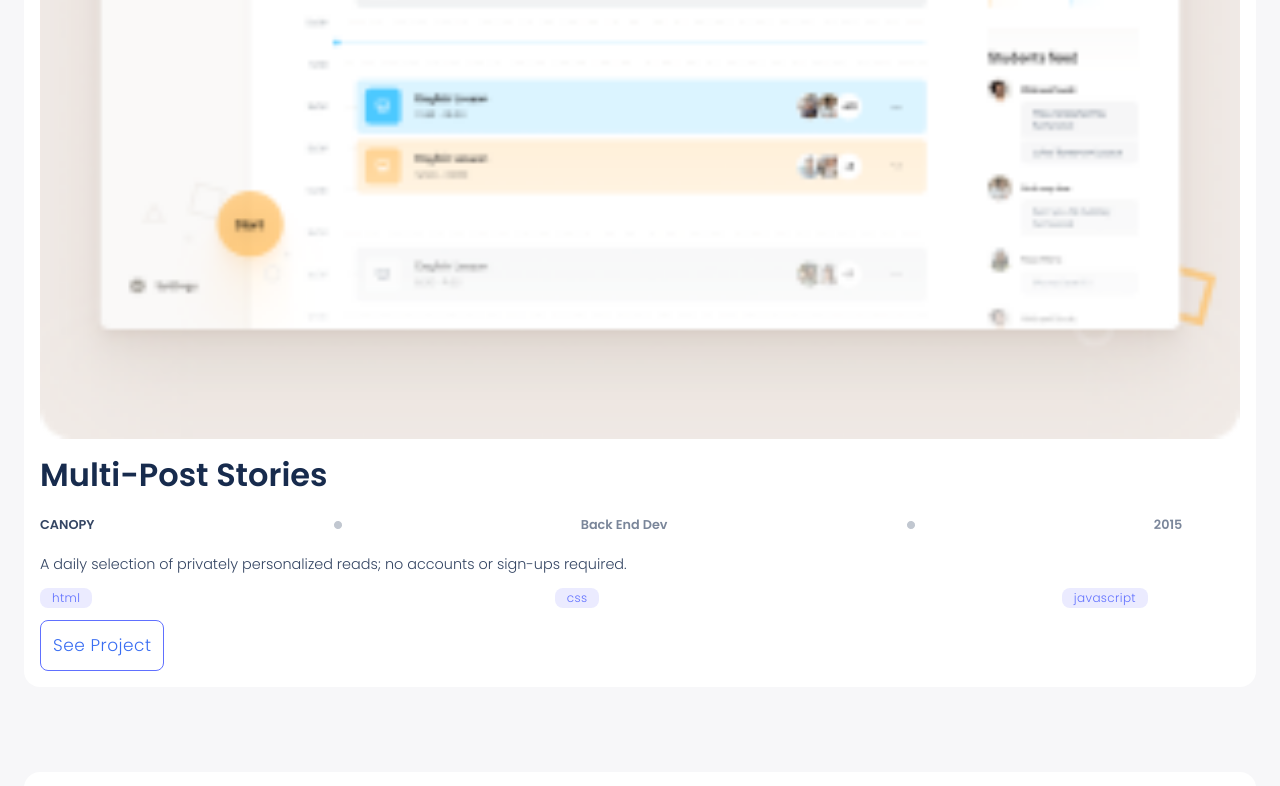
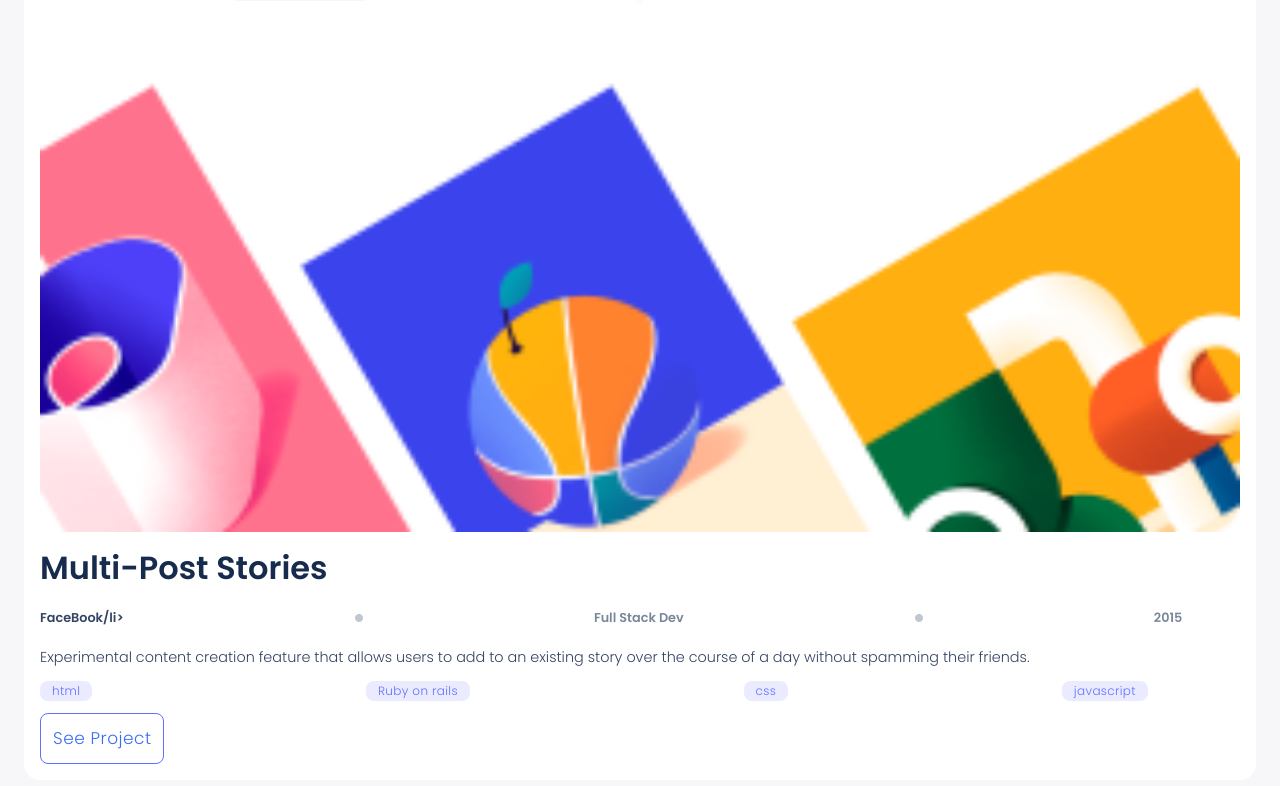
Before and after one commit to zdnahom/personal_portfolio, a plain HTML site: page index.html in a window 1280 px wide. Shown: the part 2678-3464 px from the top of the page. Drawn offline with Linux system fonts and the light colour scheme.

Commit message:
Update index.html to add desktop version to the project

```diff
--- a/index.html
+++ b/index.html
@@ -68,7 +68,7 @@
         <div class="works-card">
           <img
             class="works-card--img"
-            src="images/works_images/Snapshoot_Portfolio.png"
+            src="images/works_images/Snapshoot_Portfolio5.png"
             alt="project pic"
           />
           <h2 class="works-card--title">Tonic</h2>
@@ -100,27 +100,29 @@
         <div class="works-card">
           <img
             class="works-card--img"
-            src="images/works_images/Snapshoot_Portfolio2.png"
+            src="images/works_images/Snapshoot_Portfolio4.png"
             alt="project pic"
           />
           <h2 class="works-card--title">Multi-Post Stories</h2>
           <ul class="works-card--info">
-            <li class="canopy">CANOPY</li>
+            <li class="canopy">FaceBook/li>
             <li>
               <img src="images/works_images/Counter.png" alt="dot icon" />
             </li>
-            <li>Back End Dev</li>
+            <li>Full Stack Dev</li>
             <li>
               <img src="images/works_images/Counter.png" alt="dot icon" />
             </li>
             <li>2015</li>
           </ul>
           <p class="works-card--detail">
-            A daily selection of privately personalized reads; no accounts or
-            sign-ups required.
+            Experimental content creation feature that allows users to add to an
+            existing story over the course of a day without spamming their
+            friends.
           </p>
           <ul class="works-card--languages">
             <li>html</li>
+            <li>Ruby on rails</li>
             <li>css</li>
             <li>javascript</li>
           </ul>
@@ -130,27 +132,28 @@
         <div class="works-card">
           <img
             class="works-card--img"
-            src="images/works_images/Snapshoot_Portfolio3.png"
+            src="images/works_images/Snapshoot_Portfolio.png"
             alt="project pic"
           />
-          <h2 class="works-card--title">Tonic</h2>
+          <h2 class="works-card--title">Facebook 360</h2>
           <ul class="works-card--info">
-            <li class="canopy">CANOPY</li>
+            <li class="canopy">FaceBook</li>
             <li>
               <img src="images/works_images/Counter.png" alt="dot icon" />
             </li>
-            <li>Back End Dev</li>
+            <li>Full Stack Dev</li>
             <li>
               <img src="images/works_images/Counter.png" alt="dot icon" />
             </li>
             <li>2015</li>
           </ul>
           <p class="works-card--detail">
-            A daily selection of privately personalized reads; no accounts or
-            sign-ups required.
+            Exploring the future of media in Facebook's first Virtual Reality
+            app; a place to discover and enjoy 360 photos and videos on Gear VR.
           </p>
           <ul class="works-card--languages">
             <li>html</li>
+            <li>Ruby on rails</li>
             <li>css</li>
             <li>javascript</li>
           </ul>
@@ -160,27 +163,28 @@
         <div class="works-card">
           <img
             class="works-card--img"
-            src="images/works_images/Snapshoot_Portfolio4.png"
+            src="images/works_images/Snapshoot_Portfolio2.png"
             alt="project pic"
           />
-          <h2 class="works-card--title">Multi-Post Stories</h2>
+          <h2 class="works-card--title">Uber Navigation</h2>
           <ul class="works-card--info">
-            <li class="canopy">CANOPY</li>
+            <li class="canopy">Uber</li>
             <li>
               <img src="images/works_images/Counter.png" alt="dot icon" />
             </li>
-            <li>Back End Dev</li>
+            <li>Lead Developer</li>
             <li>
               <img src="images/works_images/Counter.png" alt="dot icon" />
             </li>
-            <li>2015</li>
+            <li>2018</li>
           </ul>
           <p class="works-card--detail">
-            A daily selection of privately personalized reads; no accounts or
-            sign-ups required.
+            A smart assistant to make driving more safe, efficient, and fun by
+            unlocking your most expensive computer: your car.
           </p>
           <ul class="works-card--languages">
             <li>html</li>
+            <li>Ruby on rails</li>
             <li>css</li>
             <li>javascript</li>
           </ul>
--- a/style.css
+++ b/style.css
@@ -135,6 +135,8 @@ section {
 
 .works-card--img {
   margin-bottom: 0.75rem;
+  width: 100%;
+  height: auto;
 }
 
 .works-card--title {
```
Also changed, not shown: images/works_images/Snapshoot_Portfolio5.png (added).
